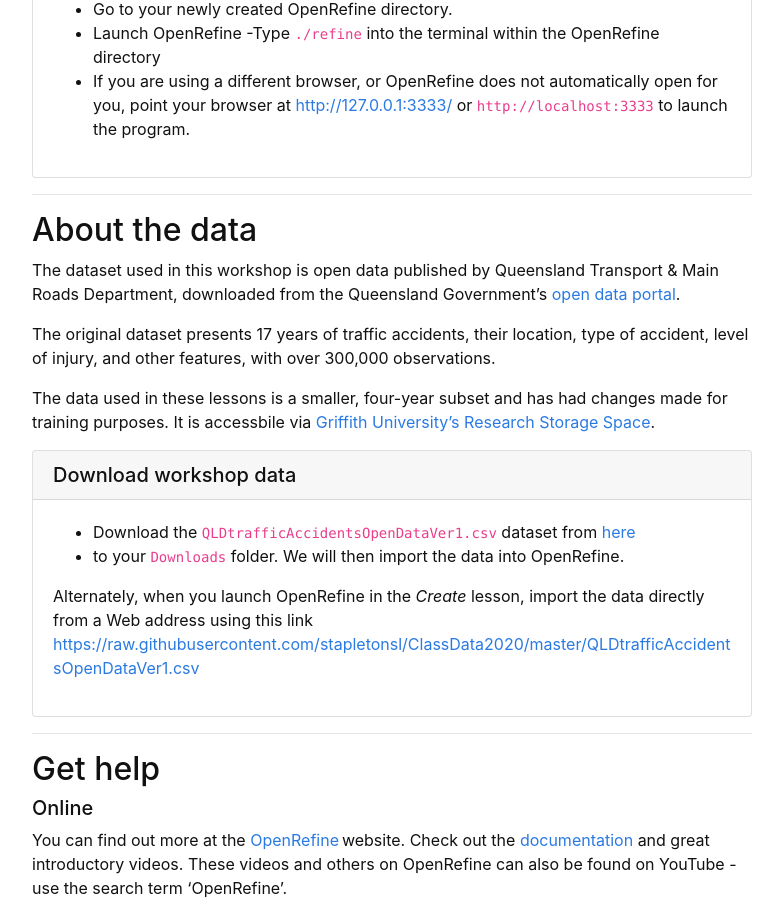
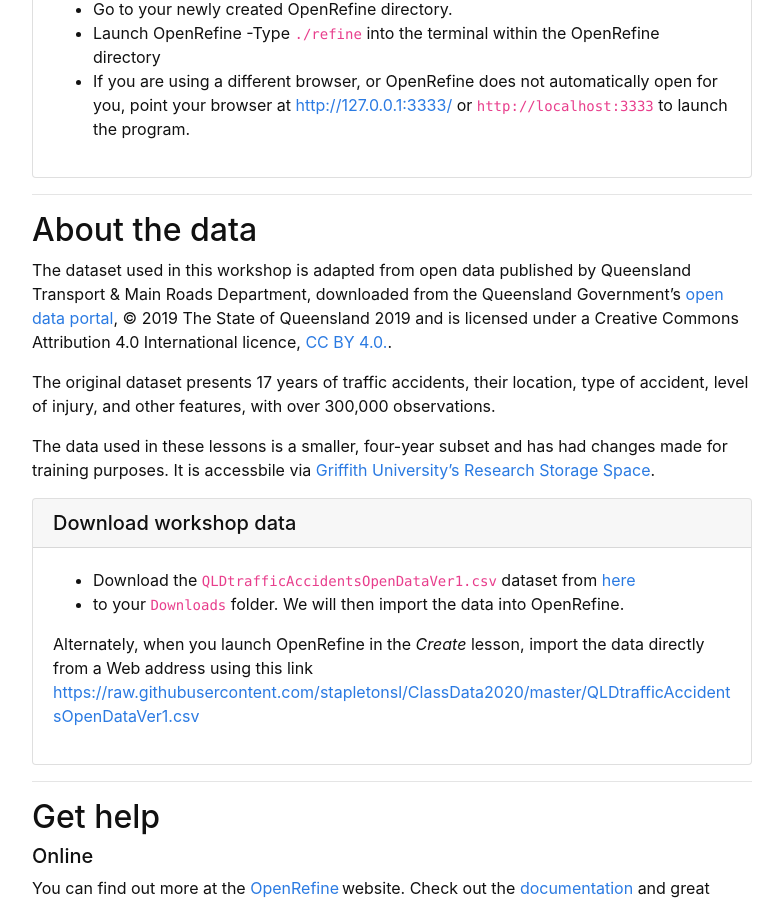
Before and after one commit to GULibrarySandbox/intro-data-wrangle, a Jekyll site: the page built from content/0-setup.md, in a window 1280 px wide and 900 px high, scrolled down 1724 px. Shown: the whole window, without its empty margins (248-1031 px from the left). Built offline with Jekyll 4.4.1, drawn with Linux system fonts in a browser that asks for light colours.

Commit message:
Update 0-setup.md

```diff
--- a/content/0-setup.md
+++ b/content/0-setup.md
@@ -57,7 +57,7 @@ You may also need to install Java for Windows
 
 ## About the data
 
-The dataset used in this workshop is open data published by Queensland Transport & Main Roads Department, downloaded from the Queensland Government’s [open data portal](https://www.data.qld.gov.au/).
+The dataset used in this workshop is adapted from open data published by Queensland Transport & Main Roads Department, downloaded from the Queensland Government’s [open data portal](https://www.data.qld.gov.au/), © 2019 The State of Queensland 2019 and is licensed under a Creative Commons Attribution 4.0 International licence, [CC BY 4.0.](https://creativecommons.org/licenses/by/4.0/).
 
 The original dataset presents 17 years of traffic accidents, their location, type of accident, level of injury, and other features, with over 300,000 observations.
 
```
